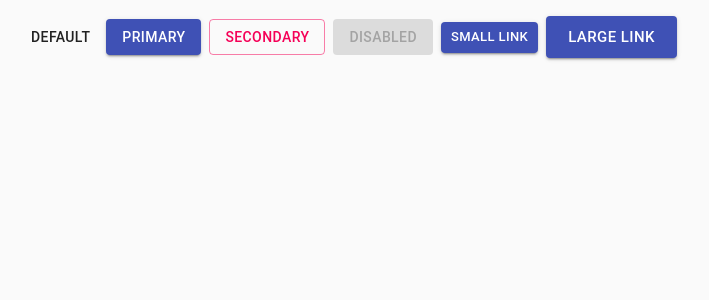
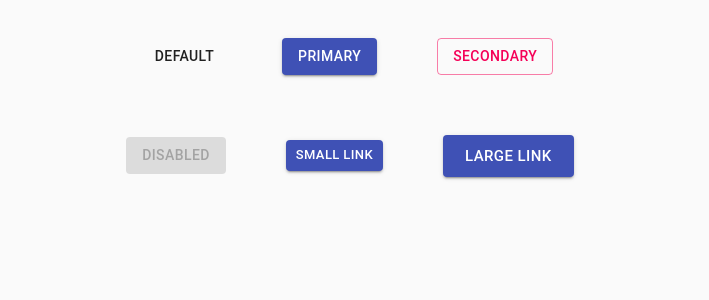
Before and after one commit to TakuoIshida/Material-UI-Components, a React (Create React App) app: page / in a window 1280 px wide. Shown: the top 300 px of the page, without its empty margins (290-999 px from the left). Built offline with nearby package versions, Linux system fonts and the light colour scheme.

Commit message:
margin +

```diff
--- a/src/App.js
+++ b/src/App.js
@@ -1,11 +1,13 @@
 import React, {Component} from 'react';
 import Button from './components/Button/Button';
+
+import styles from './App.module.css';
 
 class App extends Component {
 
     render(){
         return (
-            <div className="container">
+            <div>
                 <Button />
             </div>
         )
--- a/src/components/Button/Button.jsx
+++ b/src/components/Button/Button.jsx
@@ -7,15 +7,17 @@ import styles from './Button.module.css';
 class Buttons extends Component {
     render() {
         return (
-            <div  className={ styles.container }>
-                <CardActions>
-                    <Button >Default</Button>
-                    <Button variant="contained" color="primary">Primary</Button>
-                    <Button variant="outlined" color="secondary"> Secondary</Button>
-                    <Button variant="contained" disabled>Disabled</Button>
-                    <Button variant="contained" size="small" color="primary" href="#contained-buttons">small Link</Button>
-                    <Button variant="contained" size="large" color="primary" href="#contained-buttons">large Link</Button>
-                </CardActions>
+            <div className={ styles.container }>
+                <div>
+                    <Button className={styles.margin}>Default</Button>
+                    <Button variant="contained" color="primary"  className={styles.margin}>Primary</Button>
+                    <Button variant="outlined" color="secondary"  className={styles.margin}> Secondary</Button>
+                </div>
+                <div>
+                    <Button variant="contained" disabled className={styles.margin}>Disabled</Button>
+                    <Button variant="contained" size="small" color="primary" href="#contained-buttons" className={styles.margin}>small Link</Button>
+                    <Button variant="contained" size="large" color="primary" href="#contained-buttons" className={styles.margin}>large Link</Button>
+                </div>
             </div>
         )
     }
--- a/src/components/Button/Button.module.css
+++ b/src/components/Button/Button.module.css
@@ -8,3 +8,7 @@ body {
     justify-content: center;
     flex-direction: column;
 }
+
+.margin {
+    margin: 30px !important;
+}
```
Also changed, not shown: src/App.module.css (renamed from src/App.css).
